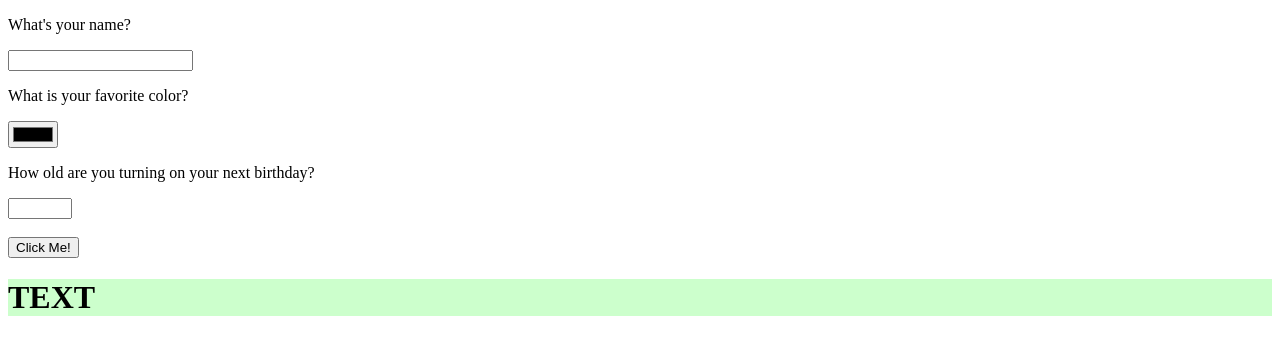
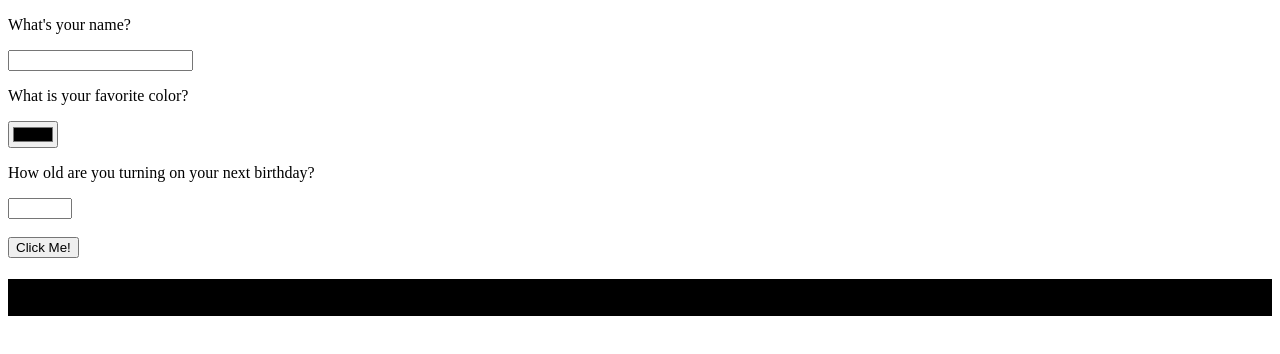
Before and after one commit to emmav6936/banner-generator, a plain HTML site: page index.html in a window 1280 px wide. Both pictures are taken after a click on the button "Click Me!". Drawn offline with nearby package versions, Linux system fonts and the light colour scheme.

Commit message:
fixed all errors functioning now

```diff
--- a/index.html
+++ b/index.html
@@ -9,13 +9,14 @@
     $(function() {
         $('button').click(function(){
           // get
-          $('#name').html();
-           $'#favoritecolor').html();
-            $('#birthday').html();
+          var name = $('#name').val();
+           var favoriteColor = $('#favoritecolor').val();
+           var birthday = $('#birthday').val();
           // set
-          //$('#banner').html("Happy" )
-          $('h1').html("Happy" )
-        };
+          $('#banner').css("background-color",favoriteColor);
+          $('h1').html("Happy " + birthday + " Birthday " + name + " !!!" )
+
+       });
 
 
 
@@ -24,10 +25,10 @@
   </script>
   <style>
   #questions{
-    background-color: white;
+    background-color: white ;
   }
     #banner  {
-      background-color: #ccffcc;
+      background-color: favoriteColor;
     }
   </style>
 </head>
```
